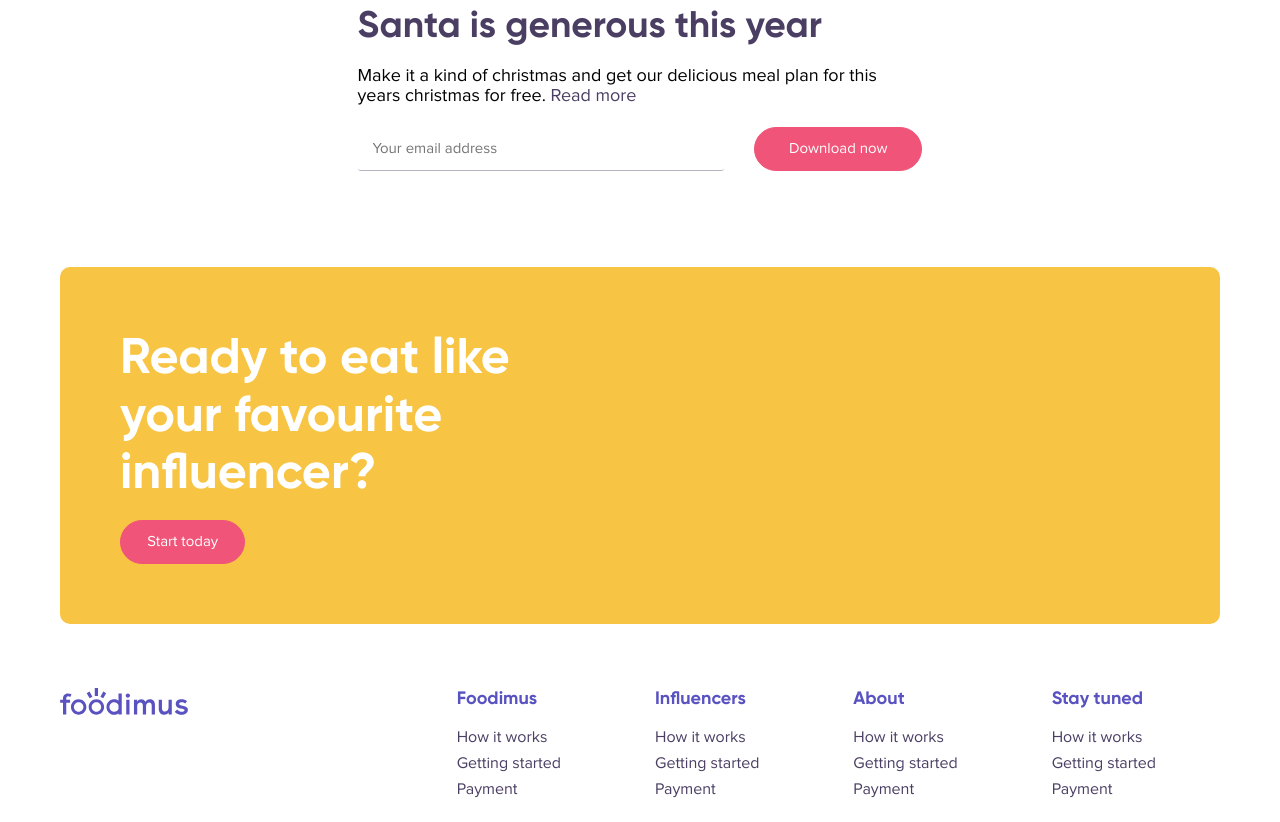
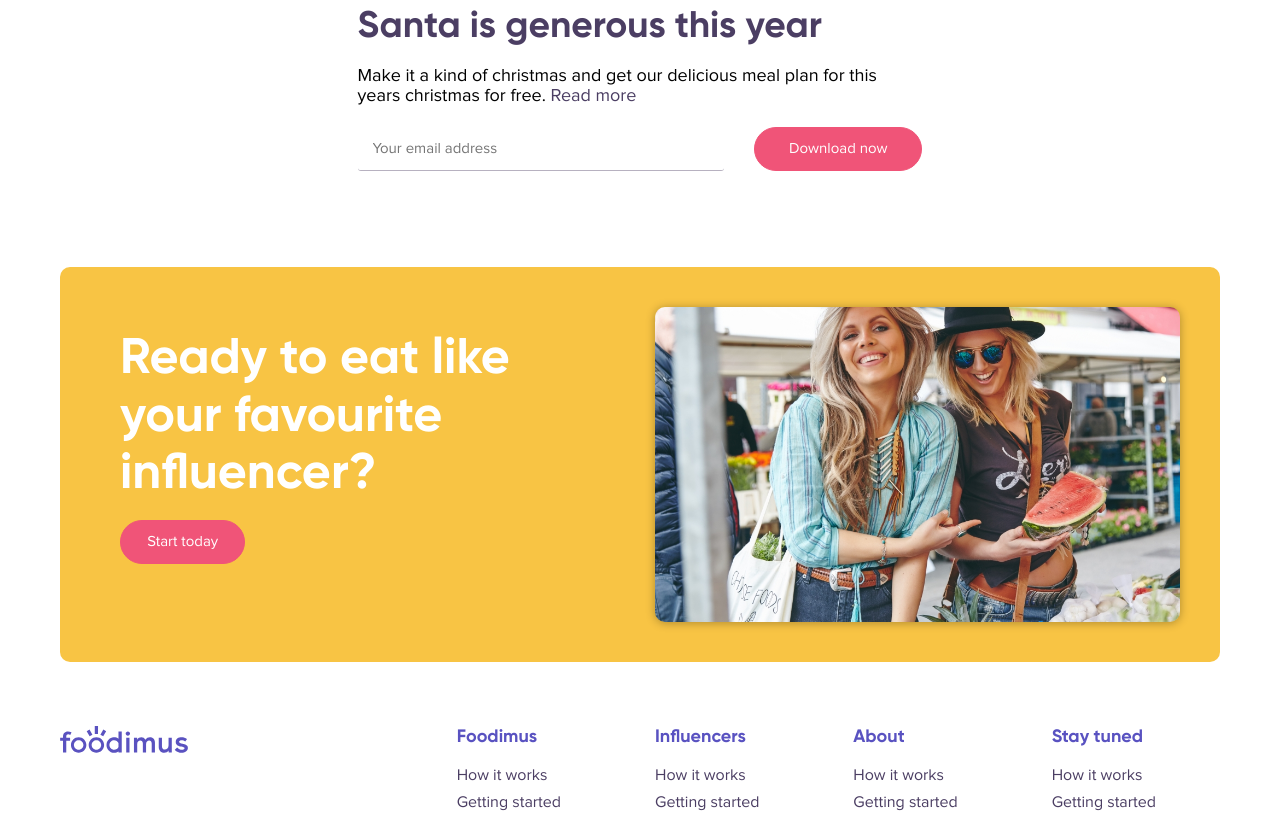
Before and after one commit to foodimus/foodimus-frontend, a plain HTML site: page index.html in a window 1280 px wide. Shown: the part 3719-4541 px from the top of the page. Drawn offline with Linux system fonts and the light colour scheme.

Commit message:
Homepage bottom jumbotron

```diff
--- a/assets/css/main.css
+++ b/assets/css/main.css
@@ -207,6 +207,10 @@ h6 {
       margin-bottom: 0;
    }
 
+   .u-space-around--lg {
+      margin: 1.25em;
+   }
+
    .u-large-space-around--lg {
       margin: 1.875em;
    }
@@ -239,7 +243,6 @@ h6 {
 .o-image {
    width: 100%;
 }
-
 
 /* BUTTONS */
 
@@ -556,9 +559,33 @@ h6 {
 /* JUMBOTRON */
 
 .c-jumbotron {
-   padding: 1.875em;
+   padding: 2.25em 1.875em;
    margin-left: -1.25em;
    margin-right: -1.25em;
+}
+
+.c-jumbotron__visual {
+   position: relative;
+   -moz-border-radius: 10px;
+   -webkit-border-radius: 10px;
+   border-radius: 10px;
+   -moz-box-shadow: 0 1px 10px rgba(0,0,0,0.3);
+   -webkit-box-shadow: 0 1px 10px rgba(0,0,0,0.3);
+   box-shadow: 0 1px 10px rgba(0,0,0,0.3);
+   overflow: hidden;
+}
+
+.c-jumbotron__visual::after {
+   content: "";
+   display: block;
+   padding-bottom: 60%;
+}
+
+.c-jumbotron__visual-image {
+   width: 100%;
+   height: 100%;
+   position: absolute;
+   object-fit: cover;
 }
 
 /* Medium devices */
--- a/index.html
+++ b/index.html
@@ -349,12 +349,15 @@
 
                <div class="row">
                   <div class="col-md-5">
-                     <div class="u-space-around">
+                     <div class="u-space-around--lg u-space-below">
                         <h3 class="t1 u-text--white u-space-below">Ready to eat like your favourite influencer?</h3>
                         <a href="#" class="o-btn o-btn--primary">Start today</a>
                      </div>
                   </div>
-                  <div class="col-md-7">
+                  <div class="col-md-6 offset-md-1">
+                     <div class="c-jumbotron__visual">
+                        <img src="/assets/images/demo/green-happiness.jpg" class="c-jumbotron__visual-image o-image" />
+                     </div>
                   </div>
                </div>
 
```
Also changed, not shown: assets/images/demo/green-happiness.jpg (added).
